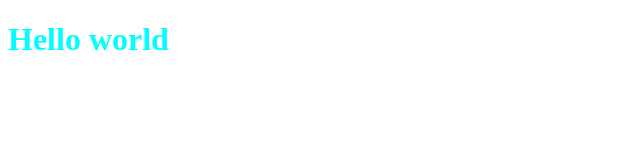
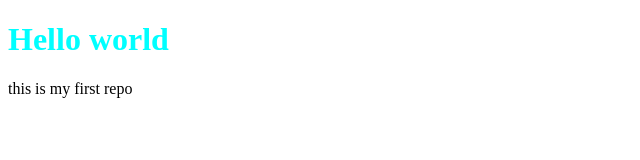
Before and after one commit to hemant7041/LocalRepo, a plain HTML site: page index.html in a window 1280 px wide. Shown: the whole page, without its empty margins (0-640 px from the left). Drawn offline with Linux system fonts and the light colour scheme.

Commit message:
Adding new paragraph

```diff
--- a/index.html
+++ b/index.html
@@ -7,6 +7,7 @@
 </head>
 <body>
     <h1 style="color:aqua">Hello world</h1>
+    <P>this is my first repo</P>
 
 </body>
 </html>
```
